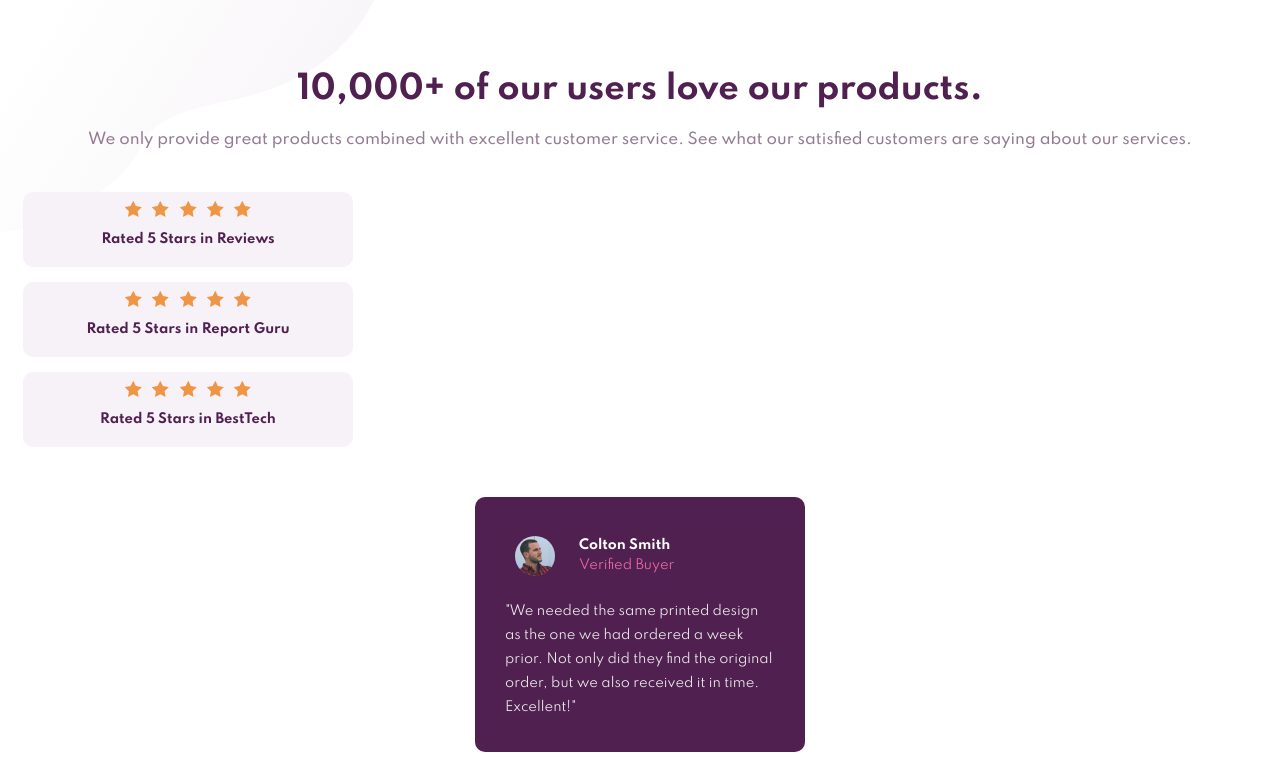
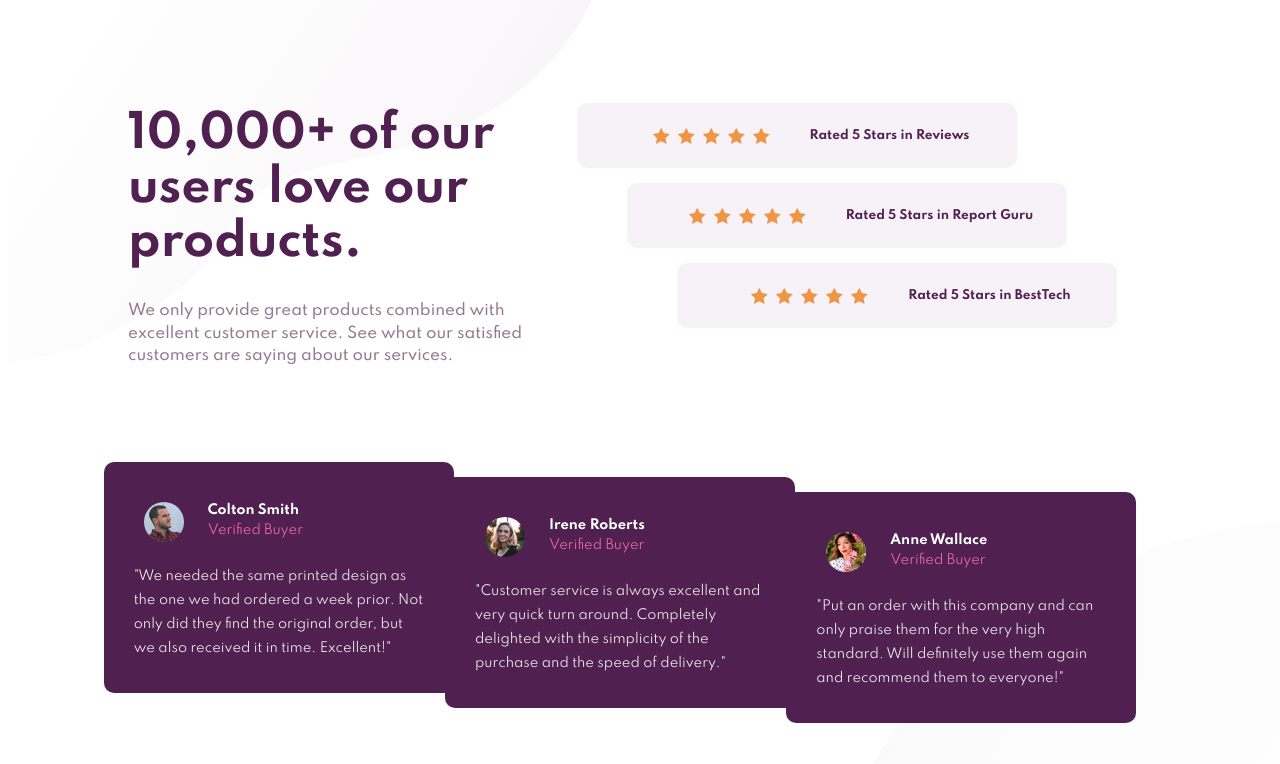
Before and after one commit to Pini7/social-proof-section, a plain HTML site: page index.html in a window 1280 px wide. Shown: the top 764 px of the page. Drawn offline with Linux system fonts and the light colour scheme.

Commit message:
finalizado

```diff
--- a/css/styles.css
+++ b/css/styles.css
@@ -1,44 +1,49 @@
-/* # Front-end Style Guide
 
-## Layout
-
-The designs were created to the following widths:
-
-- Mobile: 375px
-- Desktop: 1440px
-
-## Colors
-
-### Primary
-
-Very Dark Magenta: hsl(300, 43%, 22%)
-Soft Pink: hsl(333, 80%, 67%)
-
-### Neutral
-
-Dark Grayish Magenta: hsl(303, 10%, 53%)
-Light Grayish Magenta: hsl(300, 24%, 96%)
-White: hsl(0, 0%, 100%)
-
-## Typography
-
-### Body Copy
-
-- Font size: 15px
-
- */
+body::before{
+  content: url(/assets/images/bg-pattern-top-mobile.svg);
+  position: absolute;
+  top: 0;
+ }
+ body::after{
+   content: url(/assets/images/bg-pattern-bottom-mobile.svg);
+   position: absolute;
+   bottom: -810px;
+   right: 0;
+  }
+  @media screen and (min-width: 768px){
+    body::before{
+      content: url(/assets/images/bg-pattern-top-desktop.svg);
+      position: absolute;
+      top: 0;
+     }
+     body::after{
+       content: url(../assets/images/bg-pattern-bottom-desktop.svg);
+       position: absolute;
+       bottom: -400px;
+       right: 0;
+      }
+  }
  body{
   font-family: 'Spartan', sans-serif;
-  background-image: url(/assets/images/bg-pattern-top-mobile.svg);
-  background-repeat: no-repeat;
  }
+
+ @media screen and (min-width: 768px){
+   body{
+     max-width: 1440px;
+     min-height:100vh;
+     display: grid;
+     grid-template-columns: repeat(3, 1fr);
+     grid-template-rows: repeat(2,400px);
+   }
+ }
+
 /* HEADER */
+
 .header{
   margin-top: 70px;
- text-align: center;
- padding-left: 10px;
-padding-right: 10px;
-
+  text-align: center;
+  padding-left: 10px;
+  padding-right: 10px;
 }
 .header__title{
   color: hsl(300, 43%, 22%);
@@ -52,6 +57,18 @@ padding-right: 10px;
   color:hsl(303, 10%, 53%) ;
   line-height: 1.5em;
 }
+@media screen and (min-width: 768px){
+  .header{
+    width: 400px;
+    margin-top: 70px;
+    text-align: left;
+    padding-left: 120px;
+    grid-column: 1/2;
+  }
+  .header__title{
+    font-size: 45px;
+  }
+}
 
 /* RATED */
 
@@ -59,10 +76,10 @@ padding-right: 10px;
   margin-top: 40px;
 }
 .rated{
-  width: 330px;
-  height: 75px;
   background-color: hsl(300, 24%, 96%);
   margin: 15px;
+  padding-top: 5px;
+  padding-bottom: 5px;
   border-radius: 10px;
   text-align: center;
 }
@@ -78,21 +95,78 @@ padding-right: 10px;
 .rated__text{
   color:hsl(300, 43%, 22%);
   font-weight: bold;
-  font-size: 13px;
-  margin: 0;
+  font-size: 12px;
+  margin-top: 3px;
+}
+
+@media screen and (min-width: 768px){
+  .section__rated{
+    margin-top: 80px;
+    grid-column: 3/4;
+  }
+  .rated{
+    width: 440px;
+    height: 55px;
+    display: flex;
+    align-items: center;
+    justify-content: center;
+    position: relative;
+  }
+  .rated:first-child {
+    left: -240px;
+  }
+  .rated:nth-child(2) {
+    left: -190px;
+  }
+  .rated:last-child {
+    left: -140px;
+  }
+  .rated__star{
+    margin-right: 2px;
+  }
+  .rated__star:first-child {
+    margin-left: 25px;
+  }
+  .rated__text{
+    margin-bottom:auto;
+    margin-top: auto;
+    padding-left: 35px;
+  }
 }
 
 /* USERS */
 
 .section__users{
   margin-top:50px;
-
 }
 .users{
   background-color: hsl(300, 43%, 22%);
   border-radius: 10px;
   width: 330px;
   margin:auto auto 15px auto;
+}
+@media screen and (min-width: 768px){
+  .section__users{
+    grid-column: 1/4;
+    grid-row: 2;
+    display: flex;
+  }
+  .users{
+    width: 350px;
+    position: relative;
+    }
+  .users:first-child{
+    top:-100px;
+    left: 60px;
+  }
+  .users:nth-child(2){
+    top: -85px;
+    right:20px;
+  }
+  .users:last-child{
+    top: -70px;
+    right: 100px;
+  }
 }
 .users__container{
   display: flex;
@@ -131,10 +205,10 @@ padding-right: 10px;
 
 
 
-
-
+/* FOOTER */
 
   .attribution {
+    margin-top: auto;
     font-size: 11px;
     text-align: center;
   }
--- a/index.html
+++ b/index.html
@@ -8,7 +8,7 @@
       rel="icon"
       type="image/png"
       sizes="32x32"
-      href="./images/favicon-32x32.png"
+      href="assets/images/favicon-32x32.png"
     />
     <link rel="preconnect" href="https://fonts.gstatic.com">
     <link href="https://fonts.googleapis.com/css2?family=Spartan:wght@400;500;700&display=swap" rel="stylesheet">
```
